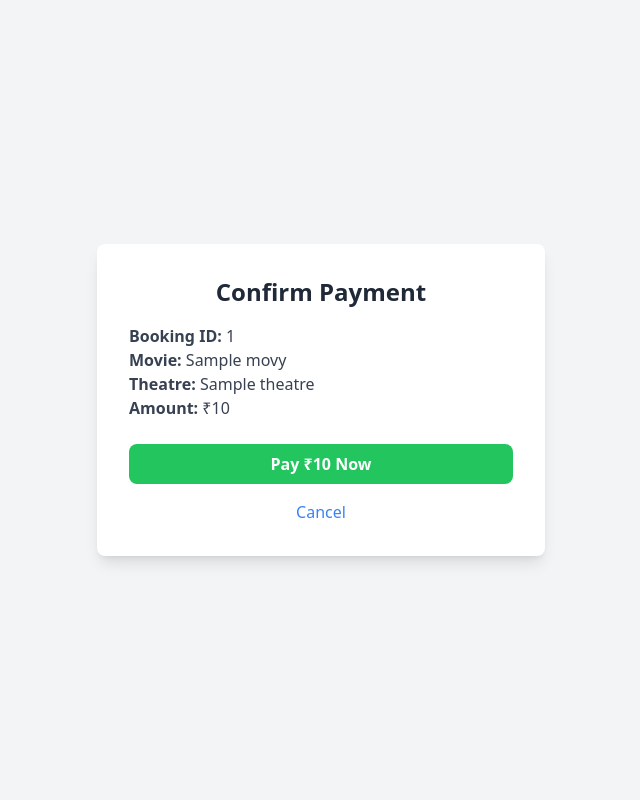
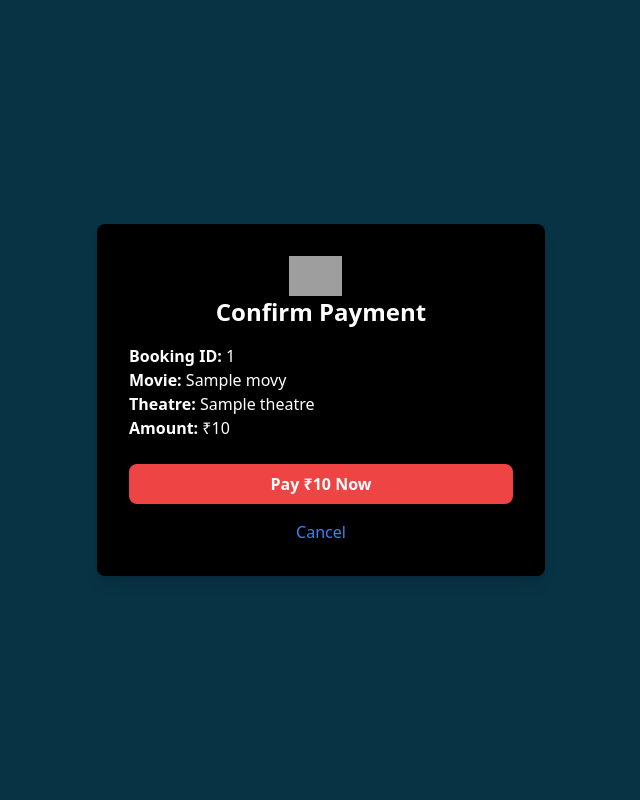
Before and after one commit to SUMB29/CineBook, a PHP site: page /payment.php?payment=1 in a window 1280 px wide. Shown: the whole page, without its empty margins (319-959 px from the left). Run offline with PHP 8.4, Linux system fonts and the light colour scheme; the visitor is signed in with stand-in values (Sample User, id 1); tables that the repository leaves empty hold one stand-in row (values such as "Sample post"); some libraries are stand-ins or nearby versions; grey boxes are pictures that could not be loaded.

Commit message:
design new added

```diff
--- a/payment.php
+++ b/payment.php
@@ -74,12 +74,19 @@ if (isset($_POST['confirm_payment'])) {
     <title>CineBook | Payment | Movie Booking</title>
     <script src="https://cdn.tailwindcss.com"></script>
 </head>
-<body class="bg-gray-100 flex items-center justify-center min-h-screen">
+<body class="bg-cyan-950 flex items-center justify-center min-h-screen">
 
-<div class="bg-white shadow-lg rounded-lg p-8 w-full max-w-md">
-    <h2 class="text-2xl font-bold text-center mb-4 text-gray-800">Confirm Payment</h2>
+<div class="bg-black shadow-lg rounded-lg p-8 w-full max-w-md">
 
-    <div class="mb-6 text-gray-700">
+              <nav class="ml-40 justify-between items-center z-10">
+        <span>
+            <img src="assets/img/logo1.png" alt="Logo" width="53">
+        </span>
+    </nav>
+
+    <h2 class="text-2xl font-bold text-center mb-4 text-white">Confirm Payment</h2>
+
+    <div class="mb-6 text-white">
         <p><strong>Booking ID:</strong> <?= htmlspecialchars($booking['bid']) ?></p>
         <p><strong>Movie:</strong> <?= htmlspecialchars($booking['movietitle']) ?></p>
         <p><strong>Theatre:</strong> <?= htmlspecialchars($booking['tname']) ?></p>
@@ -88,7 +95,7 @@ if (isset($_POST['confirm_payment'])) {
 
     <form method="POST">
         <button type="submit" name="confirm_payment"
-            class="w-full bg-green-500 hover:bg-green-600 text-white py-2 rounded-lg font-semibold">
+            class="w-full bg-red-500 hover:bg-red-600 text-white py-2 rounded-lg font-semibold">
             Pay ₹<?= htmlspecialchars($booking['tprice']) ?> Now
         </button>
     </form>
```
